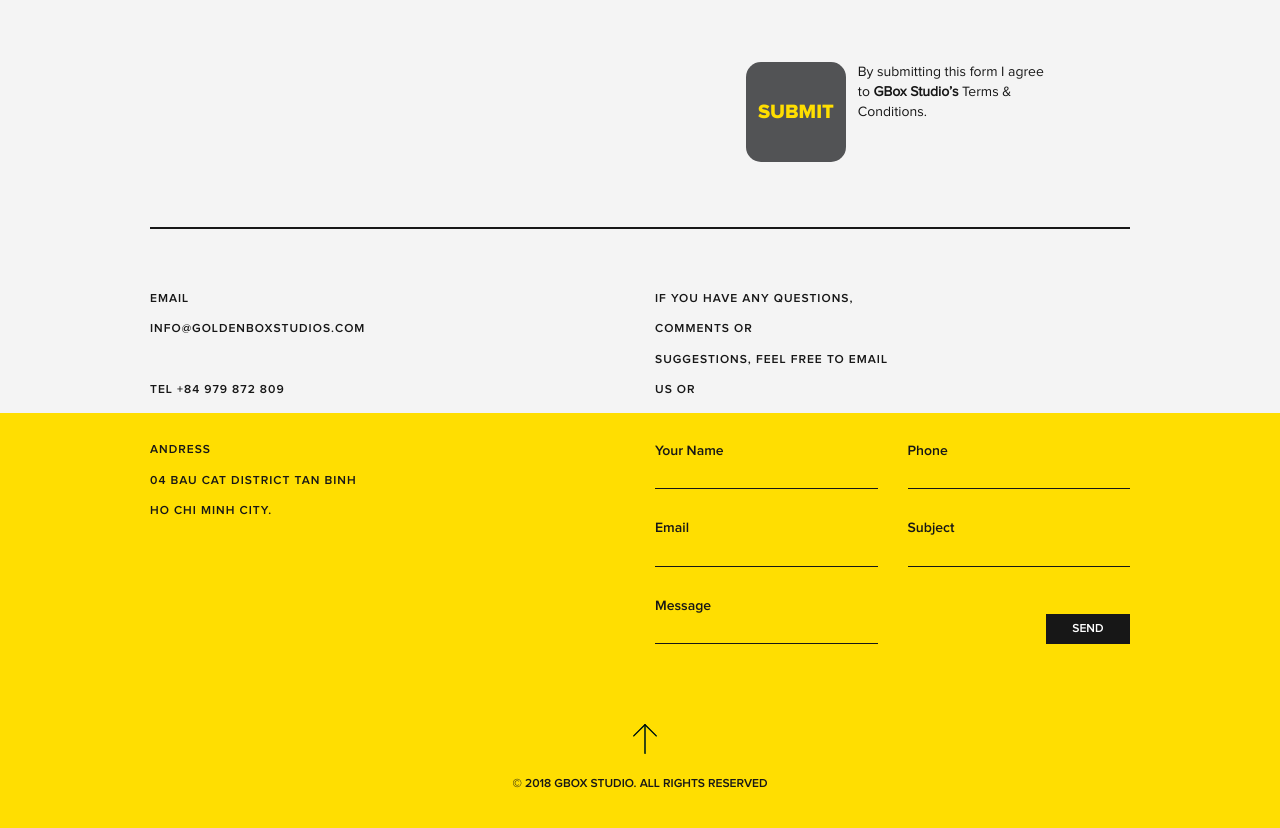
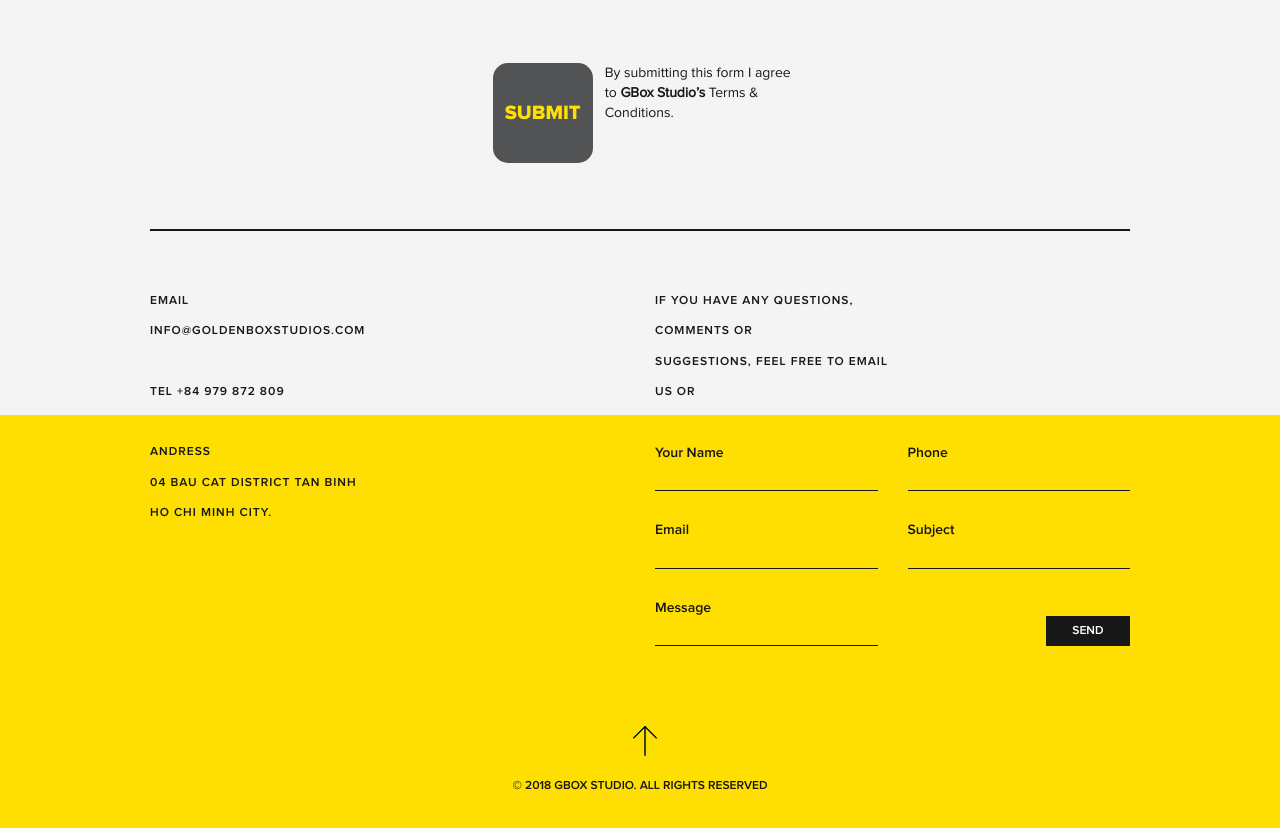
Before and after one commit to DinhThanhNguyen/Gbox-studio, a website: page studio-rental.html in a window 1280 px wide. Shown: the part 1036-1864 px from the top of the page. Drawn offline with Linux system fonts and the light colour scheme.

```diff
--- a/scss/imports/pages/_studio-rental.scss
+++ b/scss/imports/pages/_studio-rental.scss
@@ -135,8 +135,13 @@
                 }
             }
             .booking {
+                width: 100%;
                 flex-direction: row-reverse;
-                margin: 65px 0;
+                justify-content: flex-end;
+                margin: 65px auto;
+                border: none;
+                outline: none;
+                background: none;
                 & p {
                     max-width: 200px;
                     text-align: left;
@@ -147,12 +152,10 @@
                     }
                 }
                 &__now {
+                    margin-left: 0;
                     @include midflex;
-                    @include text(20px, "EX", $lh-text-infor, $main-bg-cl, upperCase);
+                    @include text(20px, "EX", 1, $main-bg-cl, upperCase);
                     @include transition(all $t linear);
-                }
-                &__now {
-                    border: none;
                 }
                 &__now:hover {
                     color: $title-main-cl;
--- a/studio-rental.html
+++ b/studio-rental.html
@@ -165,14 +165,14 @@
 									<input type="text" name="about_us" id="about_us" class="form-control">
 								</div>
 							</div>
-							<div class="booking">
+							<button class="booking">
 								<p>By submitting this form I agree to
 									<span>GBox Studio’s</span> Terms & Conditions.
 								</p>
-								<a href="#" class="booking__now">
+								<div class="booking__now">
 									submit
-								</a>
-							</div>
+								</div>
+							</button>
 						</form>
 					</div>
 				</div>
```
Also changed, not shown: dest/style.min.css, 1 other file.
